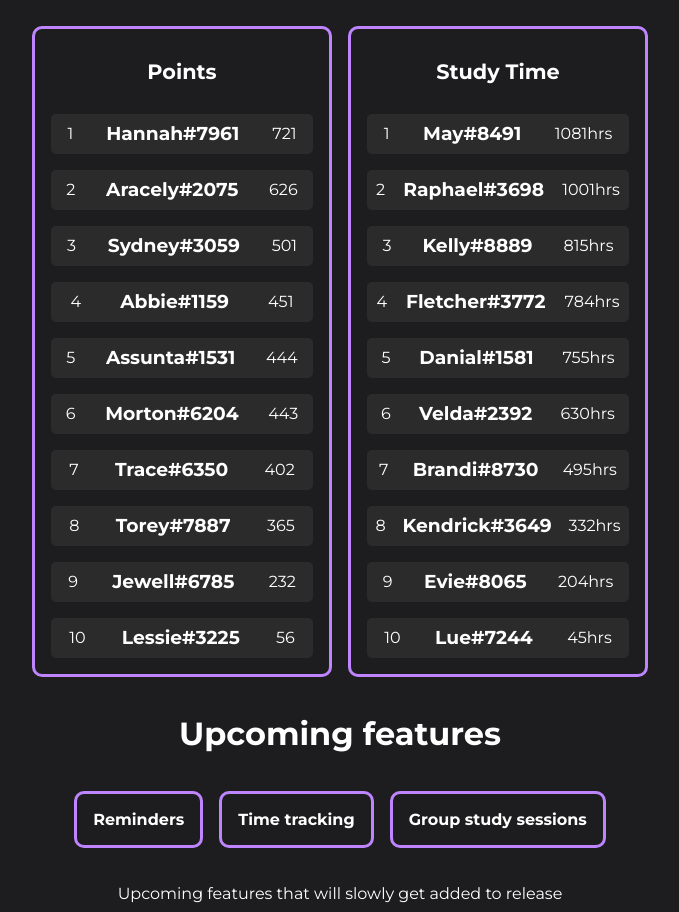
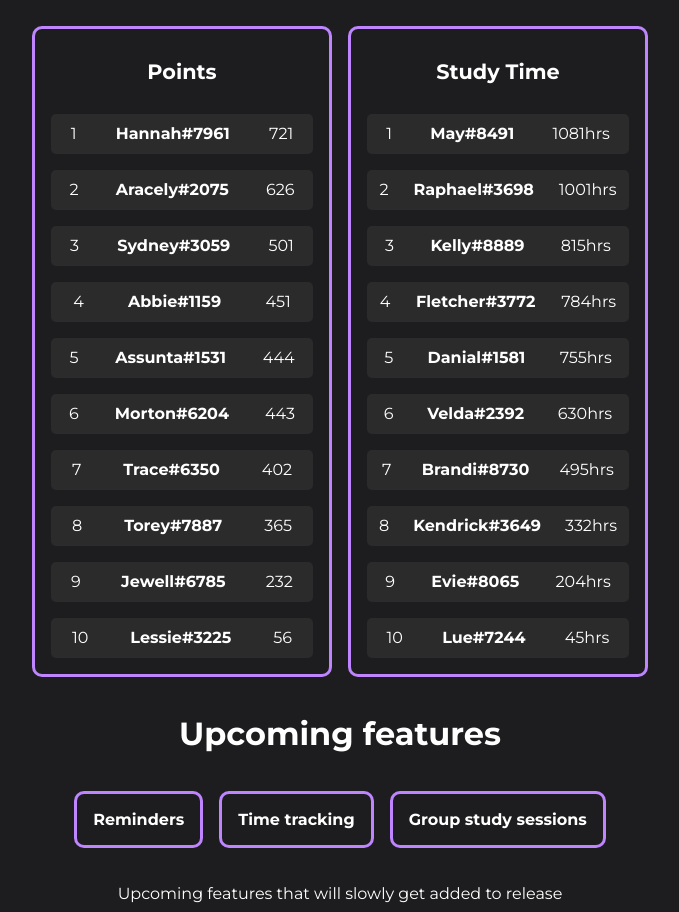
Before and after one commit to TegaBC/studium-site, a React (Vite) app: page / in a window 1280 px wide. Shown: the part 842-1754 px from the top of the page, without its empty margins (300-979 px from the left). Built offline with nearby package versions, Linux system fonts and the light colour scheme; a web font is replaced by a local one.

Commit message:
changed h1 to h4 on placement

```diff
--- a/src/components/Board.jsx
+++ b/src/components/Board.jsx
@@ -4,7 +4,7 @@ function showData(info, pos) {
     return (
         <div className={Styles.placement}>
             <p>{pos+1}</p>
-            <h3>{info[0]}</h3>
+            <h4>{info[0]}</h4>
             <p>{info[1]}</p>
         </div>)
 }
```
